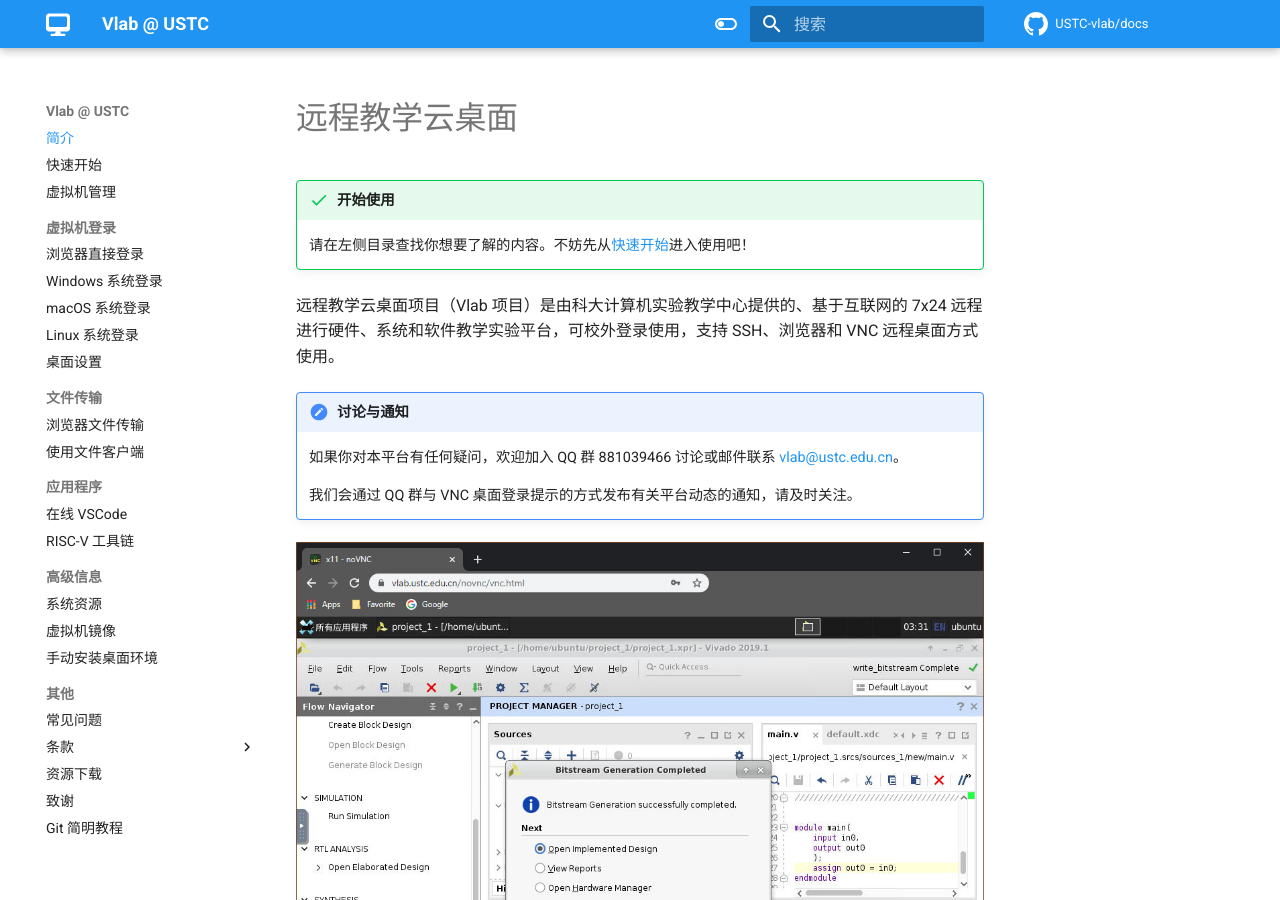
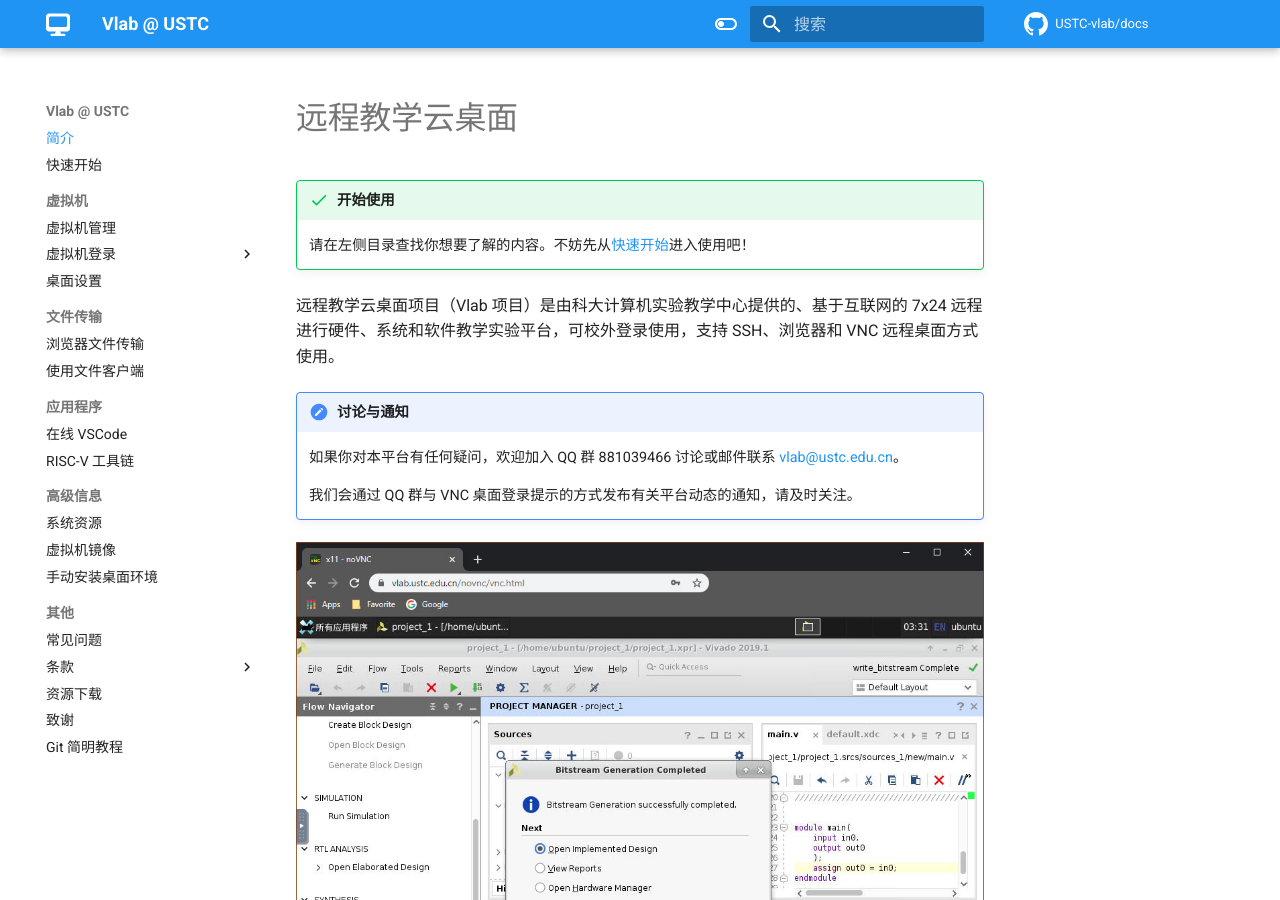
Before and after one commit to USTC-vlab/docs, an MkDocs documentation site: the page built from docs/index.md, in a window 1280 px wide and 900 px high. Built offline with MkDocs 1.6.1 and Material for MkDocs 9.7.7, drawn with Linux system fonts in a browser that asks for light colours; comment, search, counter and statistics services are not loaded; part of the change alters nothing that is shown.

Commit message:
Update nav layout again

```diff
--- a/mkdocs.yml
+++ b/mkdocs.yml
@@ -68,12 +68,13 @@ markdown_extensions:
 nav:
   - 简介: index.md
   - 快速开始: vm/quickstart.md
-  - 虚拟机管理: vm/web.md
-  - 虚拟机登录:
-    - 浏览器直接登录: vm/login-browser.md
-    - Windows 系统登录: vm/login-windows.md
-    - macOS 系统登录: vm/login-macos.md
-    - Linux 系统登录: vm/login-linux.md
+  - 虚拟机:
+    - 虚拟机管理: vm/web.md
+    - 虚拟机登录:
+      - 浏览器直接登录: vm/login-browser.md
+      - Windows 系统登录: vm/login-windows.md
+      - macOS 系统登录: vm/login-macos.md
+      - Linux 系统登录: vm/login-linux.md
     - 桌面设置: vm/desktop-settings.md
   - 文件传输:
     - 浏览器文件传输: vm/file-filestash.md
```
